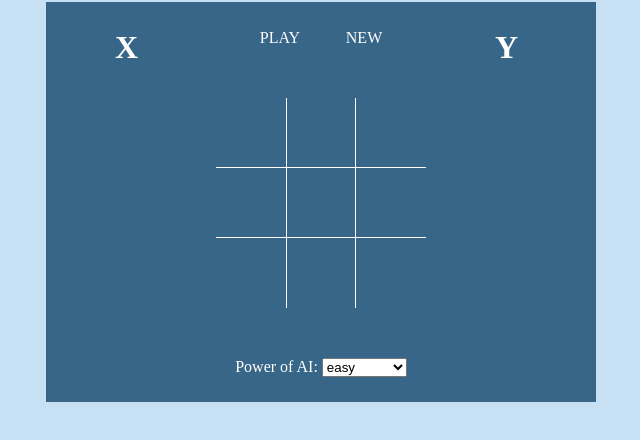
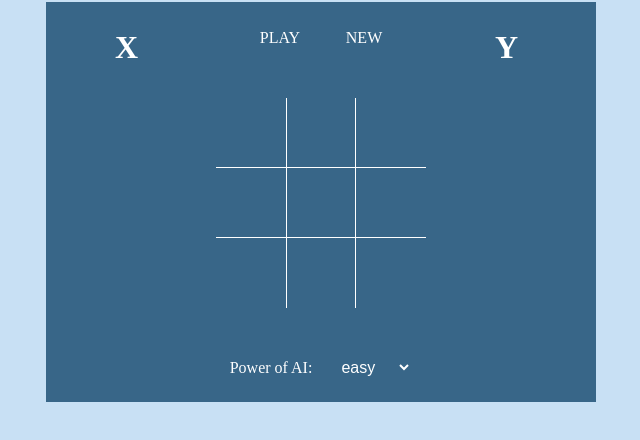
Before and after one commit to qazaqpyn/tictactoe, a plain HTML site: page index.html in a window 1280 px wide. Shown: the part 78-518 px from the top of the page, without its empty margins (319-959 px from the left). Drawn offline with Linux system fonts and the light colour scheme.

Commit message:
final design

```diff
--- a/style.css
+++ b/style.css
@@ -72,3 +72,11 @@ body h1{
 body {
     background: #C8E0F4 ;
 }
+
+select{
+    border:none;
+    background-color: transparent;
+    text-align: center;
+    color: white;
+    font-size: inherit;
+}
```
